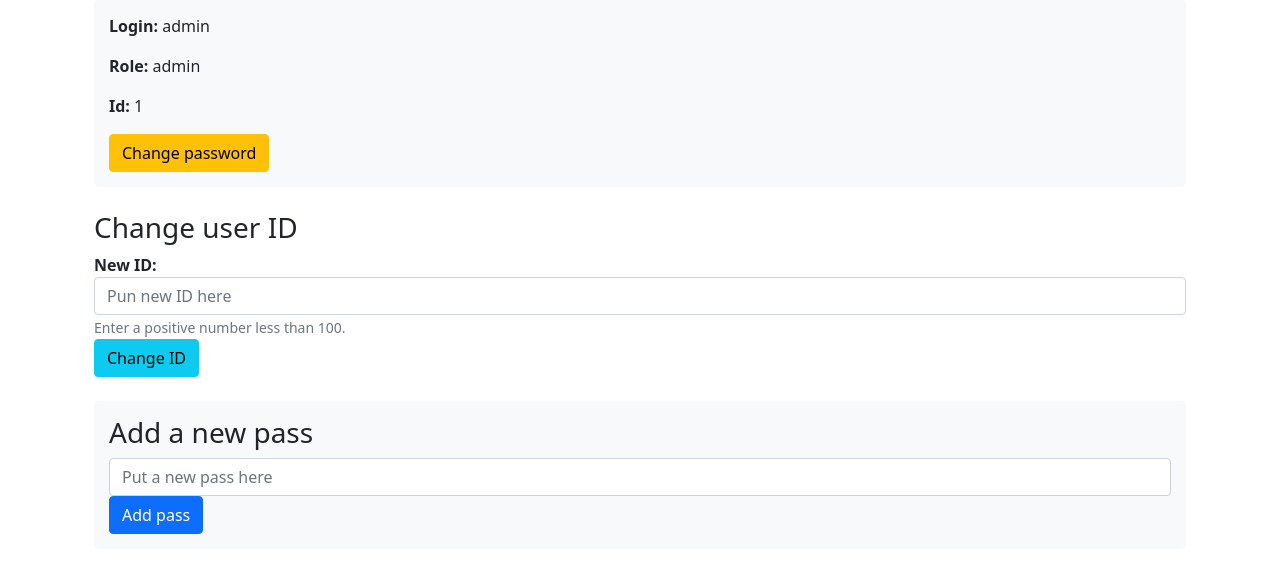
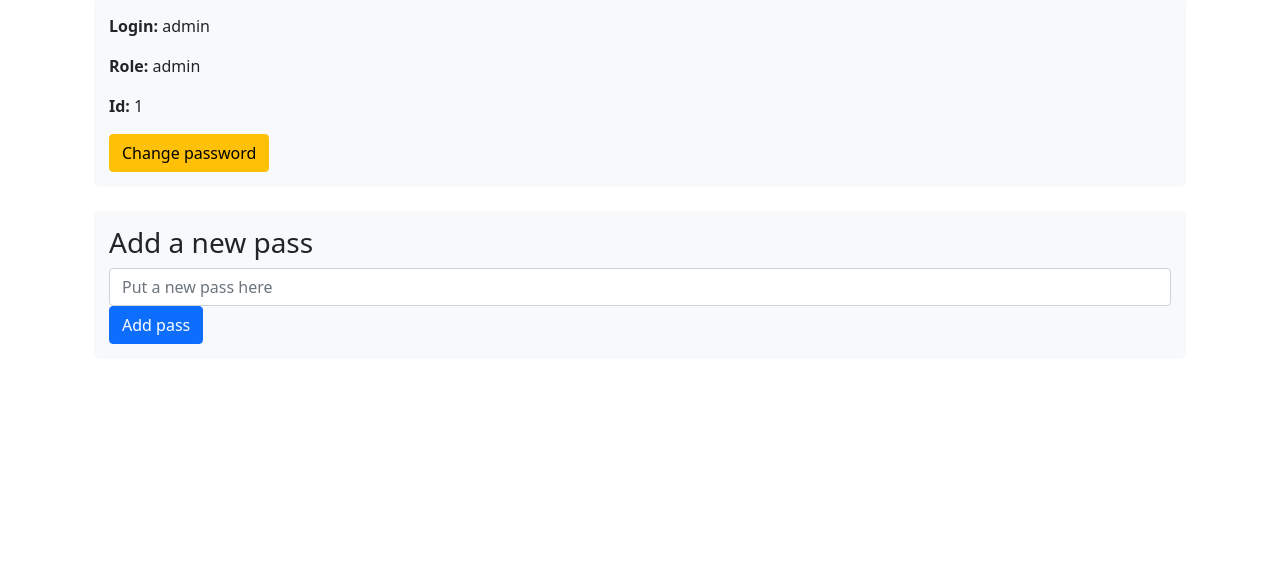
Before and after one commit to p1zza/malinka-service, a Flask app: page /dashboard in a window 1280 px wide. Shown: the part 127-700 px from the top of the page. Run offline with Flask 2, Linux system fonts and the light colour scheme; a user stored in the database is signed in; data that the repository does not hold is empty; parts of the project's set-up code (start-up, migrations or seed data) failed here and were passed over; some libraries are stand-ins or nearby versions.

Commit message:
remove change_id and less folders

```diff
--- a/app.py
+++ b/app.py
@@ -44,39 +44,6 @@ class User(UserMixin, db.Model):
         salt, stored_hash = self.password_hash.split('$')
         pwd_hash = hashlib.pbkdf2_hmac('sha256', password.encode('utf-8'), salt.encode('utf-8'), 100000)
         return pwd_hash.hex() == stored_hash
-
-    def update_user_id(self, new_id):
-        if not isinstance(new_id, int) or new_id <= 0:
-            raise ValueError("ID должен быть положительным целым числом")
-
-        if self.id == new_id:
-            return True
-
-        existing_user = User.query.get(new_id)
-
-        if existing_user and existing_user != self:
-            temp_id = 99999
-            while User.query.get(temp_id):
-                temp_id += 1
-
-            old_self_id = self.id
-            old_existing_id = existing_user.id
-
-            existing_user.id = temp_id
-            db.session.flush()
-
-            self.id = new_id
-            db.session.flush()
-
-            existing_user.id = old_self_id
-            db.session.commit()
-
-        else:
-            self.id = new_id
-            db.session.commit()
-
-        return True
-
 
 @login_manager.user_loader
 def load_user(user_id):
@@ -199,30 +166,6 @@ def change_password():
             flash('Неверный текущий пароль', 'danger')
     return render_template('change_password.html')
 
-@app.route('/change_id', methods = ['POST'])
-@login_required
-def change_id():
-    if request.method == 'POST':
-        try:
-            old_id = current_user.id
-            new_id = int(request.form['new_id'])
-
-            if new_id > 100:
-                flash("Новый id должен быть меньше 100", 'danger')
-                return redirect(url_for('dashboard'))
-
-            current_user.update_user_id(new_id)
-            flash(f'ID успешно изменен с {old_id} на {new_id}', 'success')
-
-        except ValueError as e:
-            flash(str(e), 'danger')
-            logger.error(f"ValueError on change_id: {e}")
-        except Exception as e:
-            flash(f"Ошибка при изменении ID: {str(e)}", 'danger')
-            logger.error(f"Exception on change_id: {e}")
-
-        return redirect(url_for('logout'))
-
 @app.route('/logout')
 @login_required
 def logout():
--- a/docker-compose.yml
+++ b/docker-compose.yml
@@ -7,9 +7,8 @@ services:
     ports:
       - "8080:8080"
     volumes:
-      - ./app:/app/app
-      - ./logs:/app/logs
-      - ./malinka_service/users.db:/app/malinka_service/users.db
+      - ./logs/app.log:/app/logs/app.log
+      - ./users.db:/app/users.db
 
     environment:
       - FLASK_APP=app
--- a/templates/dashboard.html
+++ b/templates/dashboard.html
@@ -8,21 +8,6 @@
         <p><strong>Role:</strong> {{ user.role }}</p>
         <p><strong>Id:</strong> {{ user.id }}</p>
         <a href="{{ url_for('change_password') }}" class="btn btn-warning">Change password</a>
-    </div>
-
-    <div class="change-id-form mb-4">
-        <h3>Change user ID</h3>
-        <form method="POST" action="{{ url_for('change_id') }}">
-            <div class="form-group">
-                <label for="new_id"><strong>New ID:</strong></label>
-                <input type="number" class="form-control" id="new_id" name="new_id"
-                       placeholder="Pun new ID here" min="1" required>
-                <small class="form-text text-muted">
-                    Enter a positive number less than 100.
-                </small>
-            </div>
-            <button type="submit" class="btn btn-info">Change ID</button>
-        </form>
     </div>
 
     <div class="add-flag-form mb-4">
```
Also changed, not shown: 1 other file.
